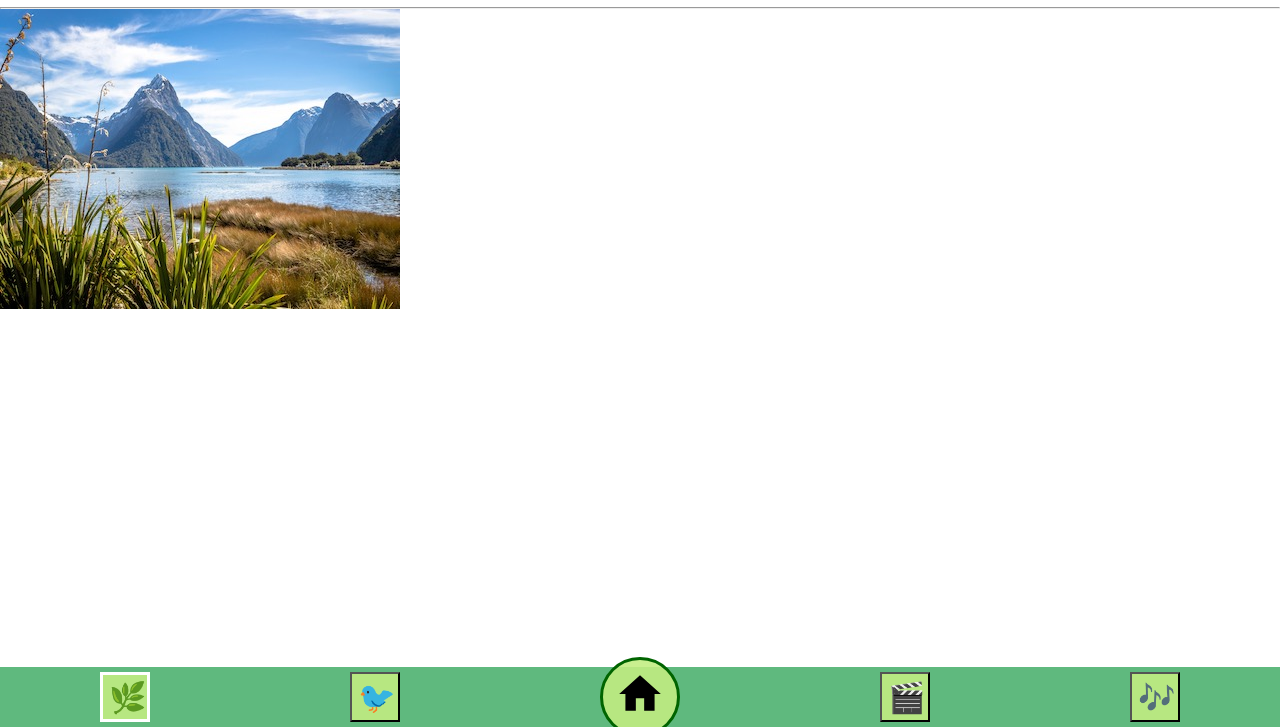
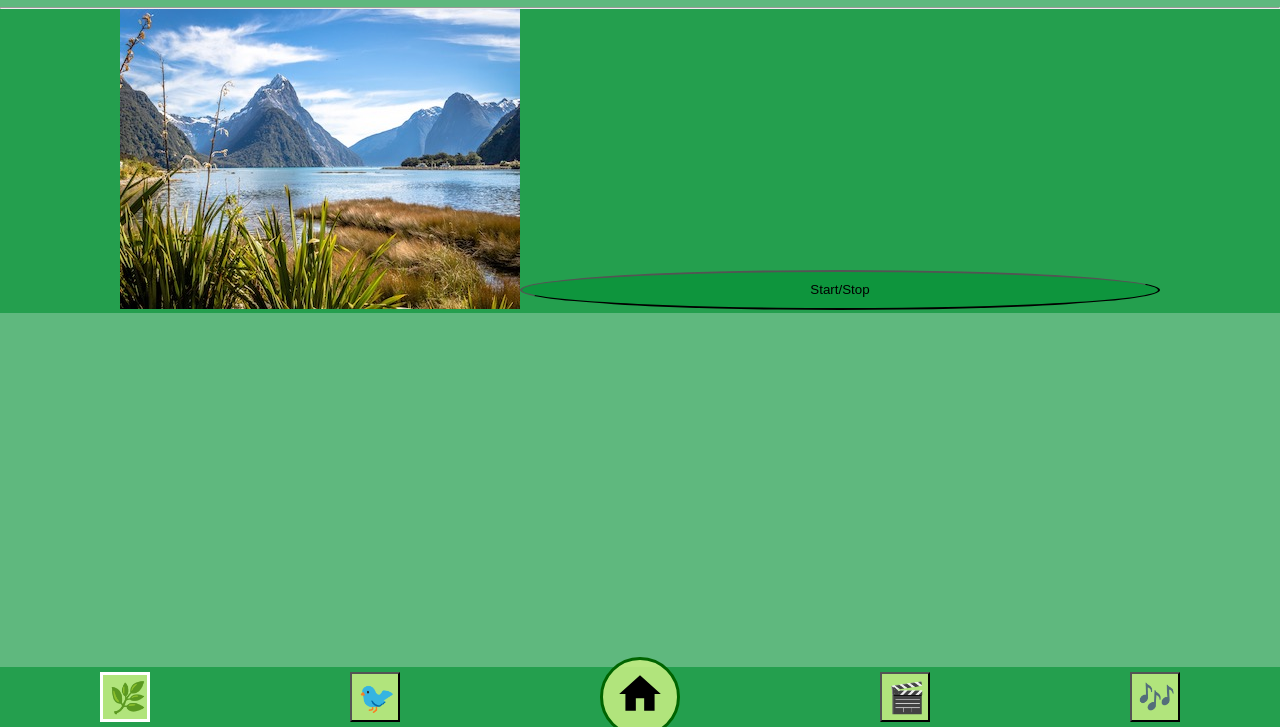
Before and after one commit to neuefische/newzeeland, a website: page flora.html in a window 1280 px wide. Shown: the part 73-800 px from the top of the page. Drawn offline with nearby package versions, Linux system fonts and the light colour scheme; files that its build step writes are made by us from their sources.

Commit message:
Update PictureShow / Add Start_Stopp Button

```diff
--- a/flora.html
+++ b/flora.html
@@ -6,7 +6,7 @@
     <link rel="stylesheet" href="dist/styles.css" />
     <title>Document</title>
   </head>
-  <body>
+  <body class="flora_body">
     <header class="header"><h1>New Zealand - Flora</h1></header>
     <hr class="underline" />
     <main class="flora_main"></main>
--- a/src/flora.js
+++ b/src/flora.js
@@ -1,12 +1,15 @@
-let changeImagePath = "pictures/neuseelandberge.jpg";
+const picturearray = [
+  "pictures/neuseelandberge.jpg",
+  "pictures/neuseelandhaus.jpeg",
+  "pictures/neuseelandstrand.jpg"
+];
 
 function startimage(image_path) {
   const floraContainer = document.createElement("div");
   floraContainer.className = "main_container";
   const floraCreateImage = document.createElement("img");
   floraCreateImage.id = "main_image";
-  image_path = changeImagePath;
-  floraCreateImage.src = image_path;
+  floraCreateImage.src = picturearray[0];
 
   floraContainer.appendChild(floraCreateImage);
 
@@ -17,19 +20,33 @@ startimage();
 
 const imagecatcher = document.getElementById("main_image");
 
-setInterval(() => {
-  setTimeout(function picturehouse() {
-    changeImagePath = "pictures/neuseelandhaus.jpeg";
-    imagecatcher.src = changeImagePath;
-  }, 3000);
+const houseInterval = setInterval(function picturehouse() {
+  imagecatcher.src = picturearray[0];
+}, 4000 + Math.random());
 
-  setTimeout(function picturebeach() {
-    changeImagePath = "pictures/neuseelandstrand.jpg";
-    imagecatcher.src = changeImagePath;
-  }, 6000);
+const beachInterval = setInterval(function picturebeach() {
+  imagecatcher.src = picturearray[1];
+}, 7000 + Math.random());
 
-  setTimeout(function picturehills() {
-    changeImagePath = "pictures/neuseelandberge.jpg";
-    imagecatcher.src = changeImagePath;
-  }, 9000);
-}, 9001);
+const hillsInterval = setInterval(function picturehills() {
+  imagecatcher.src = picturearray[2];
+}, 10000 + Math.random());
+
+const imageShowSwitch = document.createElement("button");
+imageShowSwitch.id = "switchBtn";
+imageShowSwitch.innerText = "Start/Stop";
+document.querySelector(".flora_main").appendChild(imageShowSwitch);
+
+let imageStopCount = "0";
+let btnImageClick = document.getElementById("switchBtn");
+
+btnImageClick.addEventListener("click", stopImageShow);
+btnImageClick.addEventListener("click", startImageShow);
+
+function stopImageShow() {
+  clearInterval(beachInterval);
+  clearInterval(houseInterval);
+  clearInterval(hillsInterval);
+}
+
+function startImageShow() {}
--- a/src/pages/flora.scss
+++ b/src/pages/flora.scss
@@ -0,0 +1,19 @@
+.flora_body {
+  background-color: rgba(2, 144, 51, 63%);
+}
+
+.flora_main {
+  display: flex;
+  flex-wrap: wrap;
+  justify-content: center;
+  background-color: rgba(2, 144, 51, 63%);
+}
+
+#switchBtn {
+  flex-basis: 50%;
+  min-height: 40px;
+  align-self: flex-end;
+  background-color: rgba(2, 144, 51, 63%);
+  border-radius: 60%;
+  margin-bottom: 3px;
+}
--- a/src/styles.scss
+++ b/src/styles.scss
@@ -22,7 +22,6 @@ components and pages. It contains also the main structure from the project excep
 body {
   font-size: 16px;
   margin: 0px;
-  background-color: white;
 }
 
 .underline {
```
